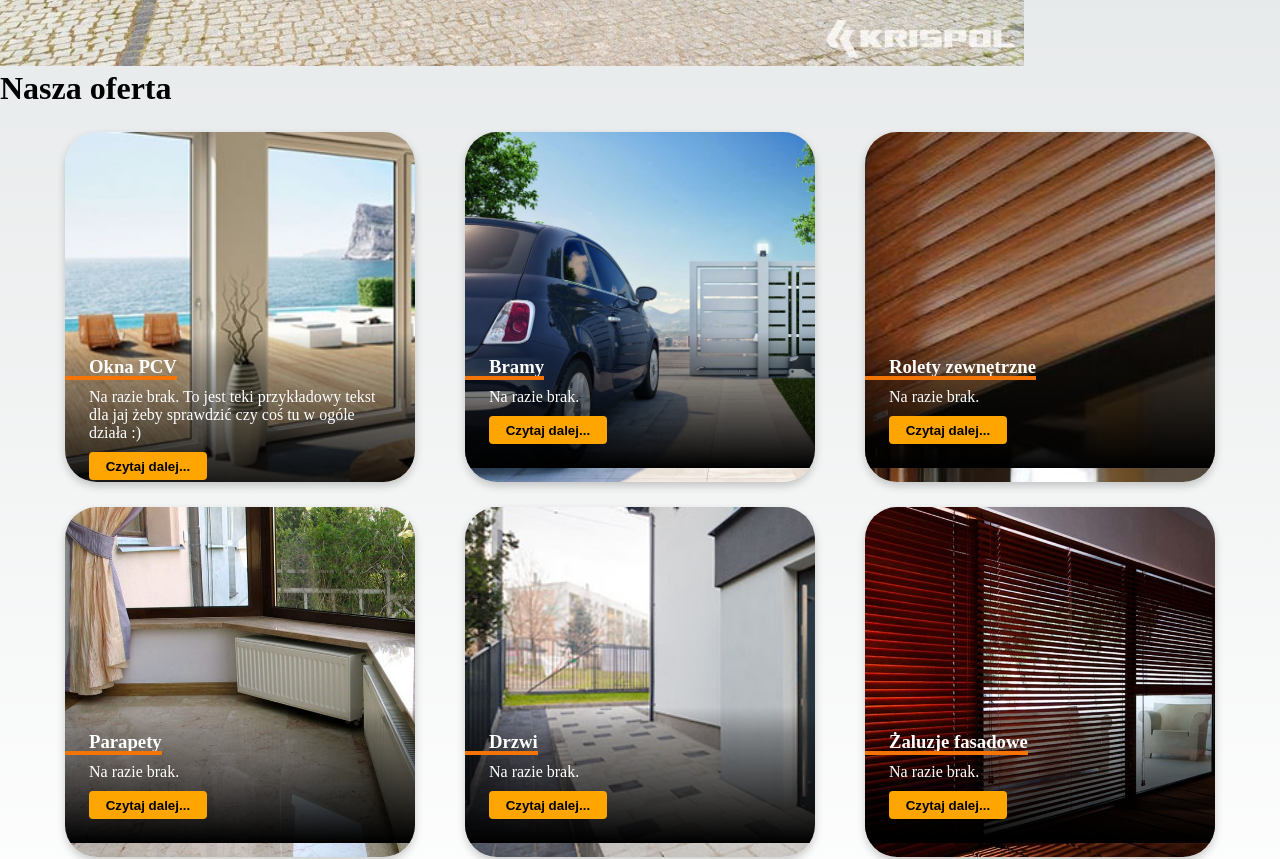
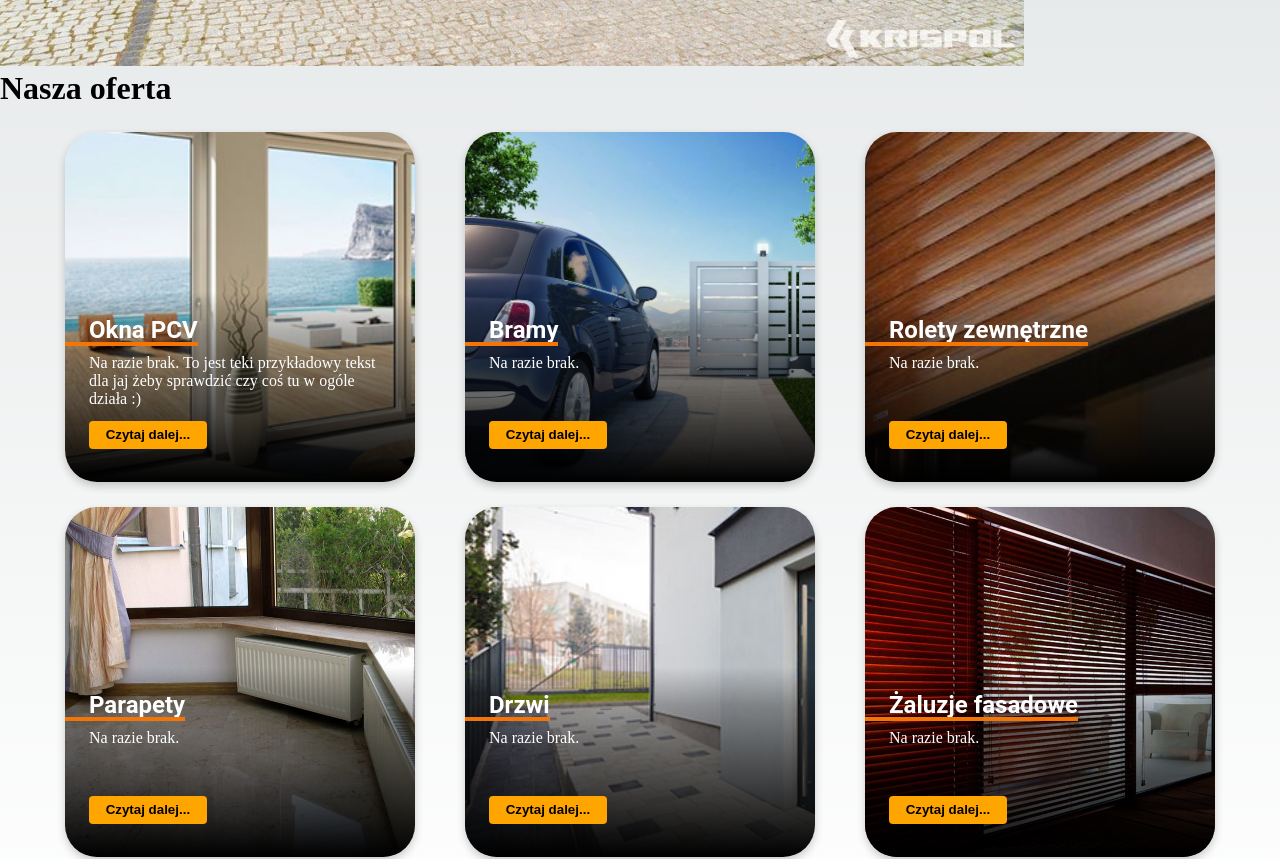
Before and after one commit to Blackwatch98/duczymin, a Next.js app: page / in a window 1280 px wide. Shown: the part 700-1559 px from the top of the page. Built offline with nearby package versions, Linux system fonts and the light colour scheme.

Commit message:
animation and styles for gallery fixed

```diff
--- a/components/gallery.tsx
+++ b/components/gallery.tsx
@@ -1,23 +1,24 @@
 import styles from '../styles/Gallery.module.css'
+import Link from 'next/link'
 
 type Image = {
     src: string;
     alt: string;
-    ref?: string;
+    ref: string;
     title: string;
     description: string;
 }
 
 const images: Image[] = [
-    {src: 'okna-pcv.jpg', alt:'okna-pcv', title:'Okna PCV', description:'Na razie brak. To jest teki przykładowy tekst dla jaj żeby sprawdzić czy coś tu w ogóle działa :)'},
-    {src: 'brama.jpg', alt:'brama',  title:'Bramy', description:'Na razie brak.'},
-    {src: 'rolety-zew.jpg', alt:'rolety-zew',  title:'Rolety zewnętrzne', description:'Na razie brak.'},
-    {src: 'parapet-wewnętrzny.jpg', alt:'parapety',  title:'Parapety', description:'Na razie brak.'},
-    {src: 'drzwi.jpg', alt:'drzwi',  title:'Drzwi', description:'Na razie brak.'},
-    {src: 'zaluzja-pozioma.jpg', alt:'żaluzje fasadowe',  title:'Żaluzje fasadowe', description:'Na razie brak.'}
+    {src: 'okna-pcv.jpg', alt:'okna-pcv', ref: "/okna", title:'Okna PCV', description:'Na razie brak. To jest teki przykładowy tekst dla jaj żeby sprawdzić czy coś tu w ogóle działa :)'},
+    {src: 'brama.jpg', alt:'brama', ref: "/bramy", title:'Bramy', description:'Na razie brak.'},
+    {src: 'rolety-zew.jpg', alt:'rolety-zew', ref: "/rolety", title:'Rolety zewnętrzne', description:'Na razie brak.'},
+    {src: 'parapet-wewnętrzny.jpg', alt:'parapety', ref: "/parapety", title:'Parapety', description:'Na razie brak.'},
+    {src: 'drzwi.jpg', alt:'drzwi', ref: "/drzwi", title:'Drzwi', description:'Na razie brak.'},
+    {src: 'zaluzja-pozioma.jpg', alt:'żaluzje fasadowe', ref: "/zaluzje", title:'Żaluzje fasadowe', description:'Na razie brak.'}
 ]
 
-export default function Gallery() {
+function Gallery() {
     return (
         <div className={styles.galleryContainer}>
                 <GalleryImage/>
@@ -36,7 +37,10 @@ function GalleryImage() {
                     <div className={styles.myCardContent}>
                         <h3 className={styles.myCardTitle}>{image.title}</h3>
                         <p className={styles.description}>{image.description}</p>
-                        <button className={styles.button}type="submit">Czytaj dalej...</button>
+                        <Link href={image.ref} passHref>
+                            <button className={styles.button}type="submit">Czytaj dalej...</button>
+                        </Link>
+
                     </div>
                 </div>
             );
@@ -44,3 +48,5 @@ function GalleryImage() {
     )}
     </>
 }
+
+export default Gallery;
--- a/styles/Gallery.module.css
+++ b/styles/Gallery.module.css
@@ -1,4 +1,3 @@
-
 .galleryContainer {
     justify-content: center;
     position: relative;
@@ -11,14 +10,6 @@
     column-gap: 50px;
     row-gap: 25px;
     padding: 25px;
-}
-
-.galleryItem {
-    font-size: 16px;
-    text-align: center;
-    padding: 10px;
-    border: 1px solid rgba(0, 0, 0, 0.8);
-    border-radius: 15px;
 }
 
 .img {
@@ -36,7 +27,7 @@
     border-radius: 32px;
     background-size: cover;
     transition: all 0.3s ease-in-out;
-    padding: 12.5rem 0 0;
+    padding: 10rem 0 0;
     overflow: hidden;
 
     transition: transform 500ms ease;
@@ -48,7 +39,7 @@
 }
 
 .myCardContent {
-
+    height: 100%;
     --padding: 1.5em;
     padding: var(--padding);
     background: linear-gradient(
@@ -56,19 +47,11 @@
         hsl(20 0% 0% / 0.3) 20%,
         hsl(0 0% 0% / 1)
     );
-    /*
-    transform: translateY(65%);
-    transition: transform 500ms ease;
-    */
-}
-
-.description {
-    margin-top: 10px;
 }
 
 @media (hover) {
     .myCardContent {
-        transform: translateY(65%);
+        transform: translateY(55%);
         transition: transform 500ms ease;
     }
 
@@ -92,11 +75,17 @@
         opacity: 1;
         transition-delay: 1000ms;
     }
+
+    .myCardTitle::after {
+        transform: scaleX(0);
+    }
 }
 
 .myCardTitle {
     position: relative;
     width: max-content;
+    font-size: 24px;
+    font-family: Roboto, Arial, sans-serif;
 }
 
 .myCardTitle::after {
@@ -107,7 +96,7 @@
     left: calc(var(--padding) * -1);
     bottom: -2px;
     background: rgb(244, 116, 5);
-    /* transform: scaleX(0); */
+
     transform-origin: left;
     transition: transform 500ms ease;
 }
@@ -116,9 +105,13 @@
     transform: scaleX(1);
 }
 
+.description {
+    margin-top: 10px;
+    margin-bottom: 10px;
+    height: 40%;
+}
 
 .button {
-    margin-top: 10px;
     cursor: pointer;
     display: inline-block;
     text-decoration: none;
@@ -132,19 +125,5 @@
 
 .button:hover,
 .button:focus {
-    background-color: green;
+    background-color: rgb(222, 145, 1);
 }
-
-/*
-@media (prefers-reduced-motion: reduce) {
-    *,
-    *::before,
-    *::after {
-        animation-duration: 0.01ms !important;
-        animation-iteration-count: 1 !important;
-        transition-duration: 0.01ms !important;
-        scroll-behavior: auto !important;
-        transition-delay: 0ms !important;
-    }
-}
-*/
--- a/styles/globals.css
+++ b/styles/globals.css
@@ -105,3 +105,15 @@ a {
     color-scheme: dark;
   }
 }
+
+@media (prefers-reduced-motion: reduce) {
+  *,
+  *::before,
+  *::after {
+      animation-duration: 0.01ms !important;
+      animation-iteration-count: 1 !important;
+      transition-duration: 0.01ms !important;
+      scroll-behavior: auto !important;
+      transition-delay: 0ms !important;
+  }
+}
```
